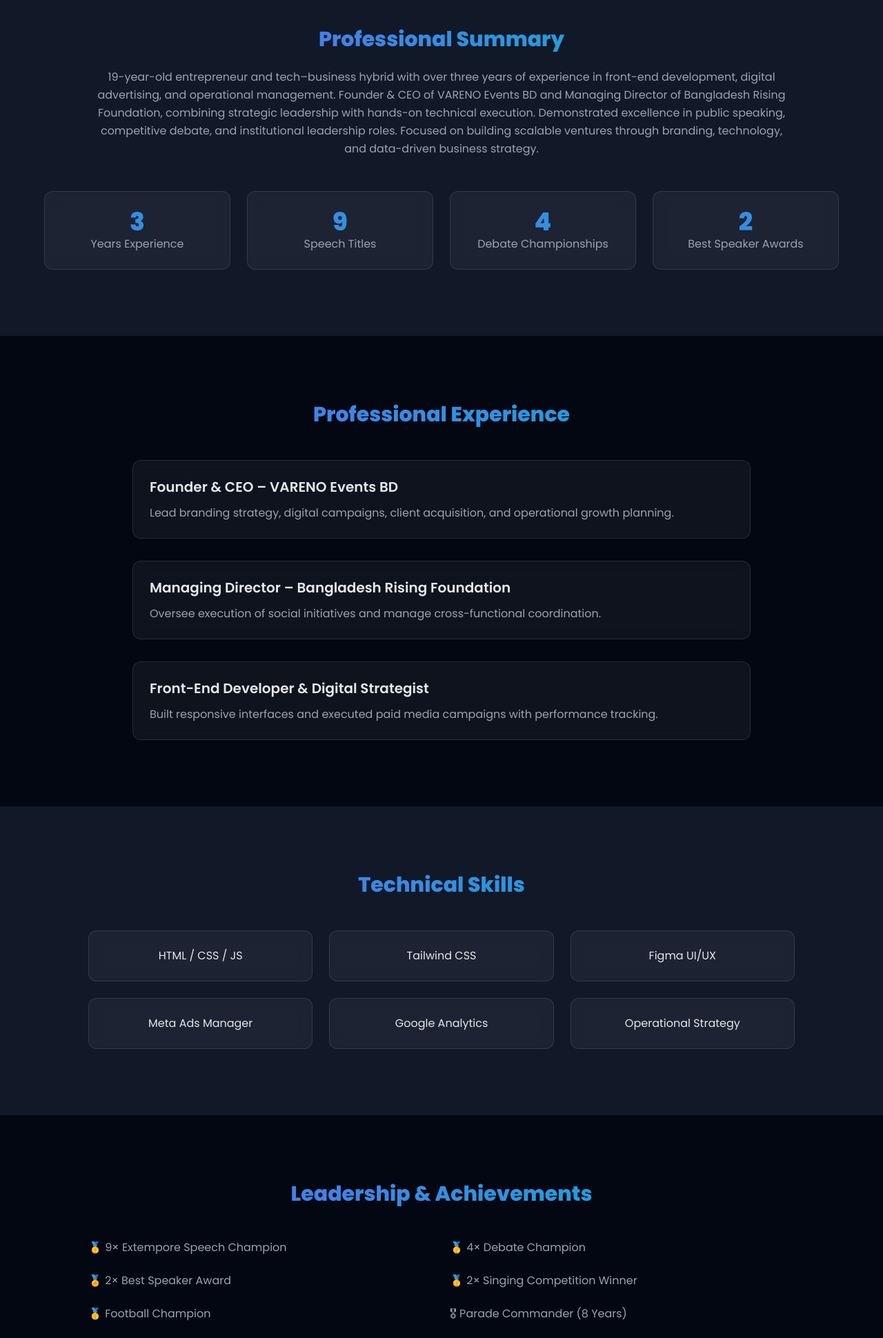
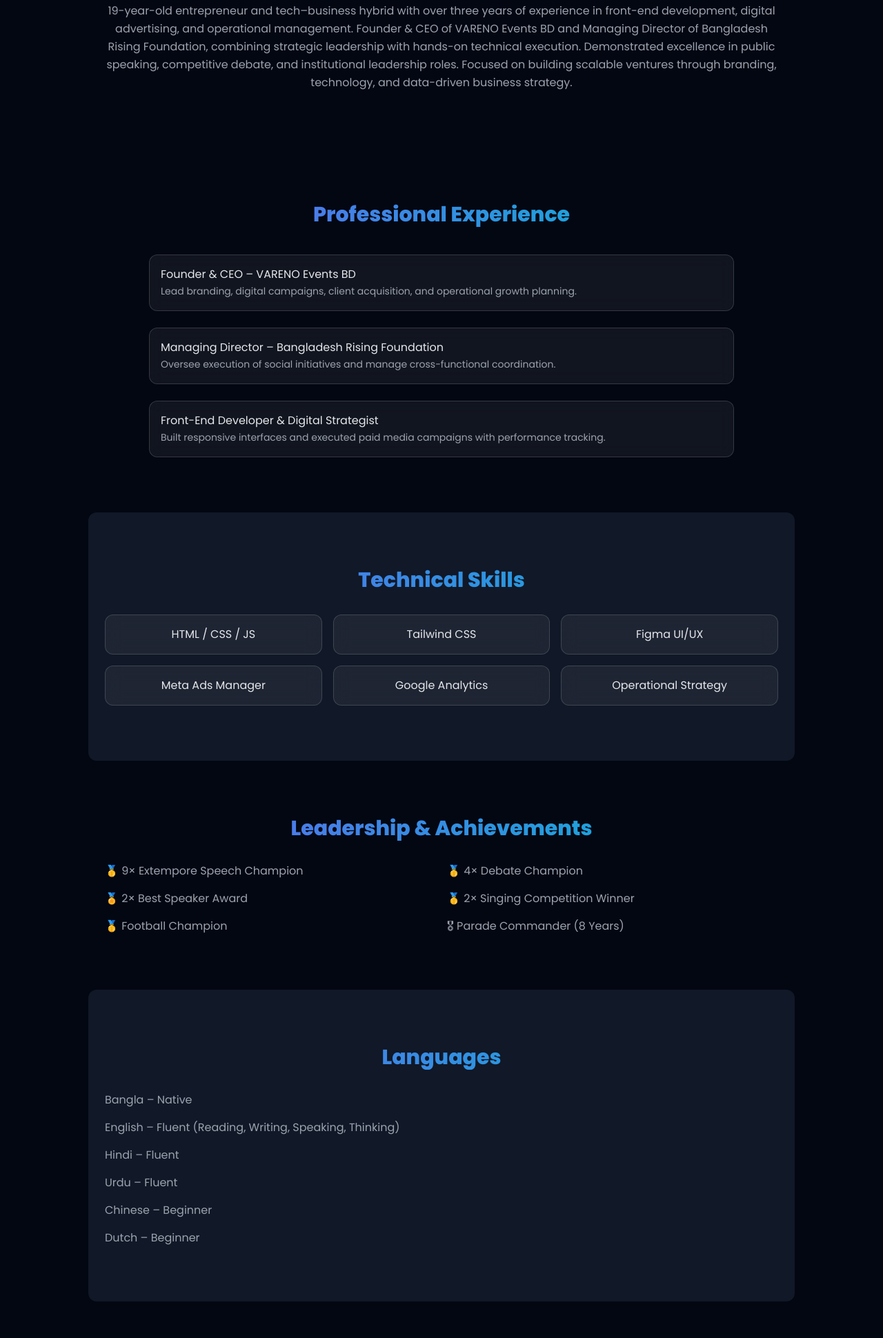
Before and after one commit to muntasir1023/MyPortfolio, a plain HTML site: page index.html in a window 1280 px wide. Shown: the part 857-2797 px from the top of the page at 69% size. Drawn offline with nearby package versions, Linux system fonts and the light colour scheme.

Commit message:
Refactor HTML structure and improve styles

```diff
--- a/index.html
+++ b/index.html
@@ -2,7 +2,7 @@
 <html lang="en">
 <head>
 <meta charset="UTF-8">
-<meta name="viewport" content="width=device-width, initial-scale=1.0">
+<meta name="viewport" content="width=device-width, initial-scale=1.0, maximum-scale=1.0, user-scalable=no">
 <title>Muntasir Hasan | Entrepreneur & Developer</title>
 
 <script src="https://cdn.tailwindcss.com"></script>
@@ -10,11 +10,35 @@
 <link href="https://fonts.googleapis.com/css2?family=Poppins:wght@300;400;600;800&display=swap" rel="stylesheet">
 
 <style>
-body { font-family: 'Poppins', sans-serif; scroll-behavior: smooth; }
-.gradient-text { background: linear-gradient(to right, #6366f1, #06b6d4); -webkit-background-clip: text; -webkit-text-fill-color: transparent; }
-.glass { background: rgba(255,255,255,0.05); backdrop-filter: blur(10px); border: 1px solid rgba(255,255,255,0.1); }
-.glow:hover, .glow:focus { box-shadow: 0 0 25px rgba(99,102,241,0.6); transform: translateY(-5px); transition: all 0.3s ease; }
-#progress { position: fixed; top:0; left:0; height:4px; background: linear-gradient(to right, #6366f1, #06b6d4); z-index:100; width:0%; }
+body {
+  font-family: 'Poppins', sans-serif;
+  scroll-behavior: smooth;
+  overflow-x: hidden;
+}
+.gradient-text {
+  background: linear-gradient(to right, #6366f1, #06b6d4);
+  -webkit-background-clip: text;
+  -webkit-text-fill-color: transparent;
+}
+.glass {
+  background: rgba(255,255,255,0.06);
+  backdrop-filter: blur(12px);
+  border: 1px solid rgba(255,255,255,0.15);
+}
+.glow:hover, .glow:focus {
+  box-shadow: 0 0 20px rgba(99,102,241,0.6);
+  transform: translateY(-3px);
+  transition: all 0.25s ease;
+}
+#progress {
+  position: fixed;
+  top: 0;
+  left: 0;
+  height: 4px;
+  width: 0%;
+  background: linear-gradient(to right, #6366f1, #06b6d4);
+  z-index: 1000;
+}
 </style>
 </head>
 
@@ -23,9 +47,11 @@ body { font-family: 'Poppins', sans-serif; scroll-behavior: smooth; }
 <div id="progress"></div>
 
 <!-- NAVBAR -->
-<nav class="fixed w-full bg-gray-900/70 backdrop-blur z-50">
-  <div class="max-w-7xl mx-auto px-6 py-4 flex justify-between items-center">
+<nav class="fixed w-full bg-gray-900/80 backdrop-blur z-50">
+  <div class="max-w-7xl mx-auto px-4 py-4 flex justify-between items-center">
     <h1 class="font-bold text-xl gradient-text">Muntasir Hasan</h1>
+
+    <!-- Desktop Links -->
     <div class="hidden md:flex space-x-6">
       <a href="#about" class="hover:text-indigo-400 transition">About</a>
       <a href="#experience" class="hover:text-indigo-400 transition">Experience</a>
@@ -34,6 +60,7 @@ body { font-family: 'Poppins', sans-serif; scroll-behavior: smooth; }
       <a href="#languages" class="hover:text-indigo-400 transition">Languages</a>
       <a href="#contact" class="hover:text-indigo-400 transition">Contact</a>
     </div>
+
     <!-- Mobile Menu Button -->
     <button id="mobile-btn" class="md:hidden focus:outline-none">
       <svg class="w-6 h-6" fill="none" stroke="currentColor" stroke-width="2" viewBox="0 0 24 24">
@@ -41,8 +68,9 @@ body { font-family: 'Poppins', sans-serif; scroll-behavior: smooth; }
       </svg>
     </button>
   </div>
+
   <!-- Mobile Menu -->
-  <div id="mobile-menu" class="hidden md:hidden bg-gray-900/80 backdrop-blur px-6 pb-4 space-y-2">
+  <div id="mobile-menu" class="hidden md:hidden bg-gray-900/95 backdrop-blur px-6 pb-4 space-y-2">
     <a href="#about" class="block py-2 hover:text-indigo-400 transition">About</a>
     <a href="#experience" class="block py-2 hover:text-indigo-400 transition">Experience</a>
     <a href="#skills" class="block py-2 hover:text-indigo-400 transition">Skills</a>
@@ -53,11 +81,9 @@ body { font-family: 'Poppins', sans-serif; scroll-behavior: smooth; }
 </nav>
 
 <!-- HERO -->
-<section class="h-screen flex flex-col items-center justify-center text-center px-6 relative overflow-hidden">
-  <div data-aos="fade-up" class="max-w-3xl">
-    <h2 class="text-4xl sm:text-5xl md:text-6xl font-extrabold mb-4">
-      <span class="gradient-text">Muntasir Hasan</span>
-    </h2>
+<section class="min-h-[90vh] flex flex-col items-center justify-center text-center px-6 relative overflow-hidden">
+  <div class="max-w-3xl">
+    <h2 class="text-4xl sm:text-5xl md:text-6xl font-extrabold mb-4 gradient-text">Muntasir Hasan</h2>
     <h3 class="text-lg sm:text-xl md:text-2xl text-gray-400 mb-6">
       <span id="typing"></span>
     </h3>
@@ -67,124 +93,77 @@ body { font-family: 'Poppins', sans-serif; scroll-behavior: smooth; }
 
     <div class="mt-8 flex flex-wrap justify-center gap-4 sm:gap-6">
       <a href="https://wa.me/8801303313212" target="_blank"
-         class="group glass px-6 sm:px-8 py-3 rounded-full transition hover:scale-105">
-         <span class="gradient-text font-semibold">WhatsApp</span>
-      </a>
+         class="glass px-6 py-3 rounded-full glow touch-manage">WhatsApp</a>
 
       <a href="https://www.linkedin.com/in/muntasirhasan1023" target="_blank"
-         class="group glass px-6 sm:px-8 py-3 rounded-full transition hover:scale-105">
-         <span class="gradient-text font-semibold">LinkedIn</span>
-      </a>
+         class="glass px-6 py-3 rounded-full glow touch-manage">LinkedIn</a>
 
       <a href="https://github.com/muntasir1023/MyPortfolio/raw/main/Muntasir%20Hasan%20CV.pdf" target="_blank"
-         class="group bg-gradient-to-r from-indigo-500 to-cyan-500 px-6 sm:px-8 py-3 rounded-full transition hover:scale-105">
-         <span class="font-semibold">Download CV</span>
-      </a>
+         class="bg-gradient-to-r from-indigo-500 to-cyan-500 px-6 py-3 rounded-full glow touch-manage">Download CV</a>
     </div>
   </div>
 </section>
 
 <!-- ABOUT -->
-<section id="about" class="py-20 sm:py-24 px-6 bg-gray-900">
-  <div class="max-w-5xl mx-auto text-center" data-aos="fade-up">
-    <h2 class="text-2xl sm:text-3xl font-bold gradient-text mb-6">Professional Summary</h2>
-    <p class="text-gray-400 leading-relaxed">
-      19-year-old entrepreneur and tech–business hybrid with over three years of experience in front-end development, digital advertising, and operational management. Founder & CEO of VARENO Events BD and Managing Director of Bangladesh Rising Foundation, combining strategic leadership with hands-on technical execution. Demonstrated excellence in public speaking, competitive debate, and institutional leadership roles. Focused on building scalable ventures through branding, technology, and data-driven business strategy.
-    </p>
-  </div>
-
-  <div class="max-w-6xl mx-auto grid sm:grid-cols-2 md:grid-cols-4 gap-6 mt-12 text-center">
-    <div class="glass p-6 rounded-xl" data-aos="zoom-in">
-      <h3 class="text-3xl sm:text-4xl font-bold gradient-text counter" data-target="3">0</h3>
-      <p class="text-gray-400">Years Experience</p>
-    </div>
-    <div class="glass p-6 rounded-xl" data-aos="zoom-in">
-      <h3 class="text-3xl sm:text-4xl font-bold gradient-text counter" data-target="9">0</h3>
-      <p class="text-gray-400">Speech Titles</p>
-    </div>
-    <div class="glass p-6 rounded-xl" data-aos="zoom-in">
-      <h3 class="text-3xl sm:text-4xl font-bold gradient-text counter" data-target="4">0</h3>
-      <p class="text-gray-400">Debate Championships</p>
-    </div>
-    <div class="glass p-6 rounded-xl" data-aos="zoom-in">
-      <h3 class="text-3xl sm:text-4xl font-bold gradient-text counter" data-target="2">0</h3>
-      <p class="text-gray-400">Best Speaker Awards</p>
-    </div>
-  </div>
+<section id="about" class="py-16 sm:py-20 px-4 sm:px-6 max-w-5xl mx-auto">
+  <h2 class="text-2xl sm:text-3xl font-bold text-center gradient-text mb-6">Professional Summary</h2>
+  <p class="text-gray-400 leading-relaxed text-center">
+    19-year-old entrepreneur and tech–business hybrid with over three years of experience in front-end development, digital advertising, and operational management. Founder & CEO of VARENO Events BD and Managing Director of Bangladesh Rising Foundation, combining strategic leadership with hands-on technical execution. Demonstrated excellence in public speaking, competitive debate, and institutional leadership roles. Focused on building scalable ventures through branding, technology, and data-driven business strategy.
+  </p>
 </section>
 
 <!-- EXPERIENCE -->
-<section id="experience" class="py-20 sm:py-24 px-6">
-  <h2 class="text-2xl sm:text-3xl font-bold text-center gradient-text mb-12" data-aos="fade-up">
-    Professional Experience
-  </h2>
-
-  <div class="max-w-4xl mx-auto space-y-8">
-    <div class="glass p-6 rounded-xl glow transition" data-aos="fade-right">
-      <h3 class="text-lg sm:text-xl font-semibold">Founder & CEO – VARENO Events BD</h3>
-      <p class="text-gray-400 mt-2 sm:mt-3">
-        Lead branding strategy, digital campaigns, client acquisition, and operational growth planning.
-      </p>
-    </div>
-
-    <div class="glass p-6 rounded-xl glow transition" data-aos="fade-left">
-      <h3 class="text-lg sm:text-xl font-semibold">Managing Director – Bangladesh Rising Foundation</h3>
-      <p class="text-gray-400 mt-2 sm:mt-3">
-        Oversee execution of social initiatives and manage cross-functional coordination.
-      </p>
-    </div>
-
-    <div class="glass p-6 rounded-xl glow transition" data-aos="fade-right">
-      <h3 class="text-lg sm:text-xl font-semibold">Front-End Developer & Digital Strategist</h3>
-      <p class="text-gray-400 mt-2 sm:mt-3">
-        Built responsive interfaces and executed paid media campaigns with performance tracking.
-      </p>
-    </div>
+<section id="experience" class="py-16 sm:py-20 px-4 sm:px-6 max-w-4xl mx-auto">
+  <h2 class="text-2xl sm:text-3xl font-bold text-center gradient-text mb-10">Professional Experience</h2>
+  <div class="space-y-6">
+    <div class="glass p-4 rounded-xl glow">Founder & CEO – VARENO Events BD<br><span class="text-gray-400 text-sm">Lead branding, digital campaigns, client acquisition, and operational growth planning.</span></div>
+    <div class="glass p-4 rounded-xl glow">Managing Director – Bangladesh Rising Foundation<br><span class="text-gray-400 text-sm">Oversee execution of social initiatives and manage cross-functional coordination.</span></div>
+    <div class="glass p-4 rounded-xl glow">Front-End Developer & Digital Strategist<br><span class="text-gray-400 text-sm">Built responsive interfaces and executed paid media campaigns with performance tracking.</span></div>
   </div>
 </section>
 
 <!-- SKILLS -->
-<section id="skills" class="py-20 sm:py-24 bg-gray-900 px-6">
-  <h2 class="text-2xl sm:text-3xl font-bold text-center gradient-text mb-12" data-aos="fade-up">Technical Skills</h2>
-  <div class="max-w-5xl mx-auto grid sm:grid-cols-2 md:grid-cols-3 gap-6 text-center">
-    <div class="glass p-4 sm:p-6 rounded-xl glow">HTML / CSS / JS</div>
-    <div class="glass p-4 sm:p-6 rounded-xl glow">Tailwind CSS</div>
-    <div class="glass p-4 sm:p-6 rounded-xl glow">Figma UI/UX</div>
-    <div class="glass p-4 sm:p-6 rounded-xl glow">Meta Ads Manager</div>
-    <div class="glass p-4 sm:p-6 rounded-xl glow">Google Analytics</div>
-    <div class="glass p-4 sm:p-6 rounded-xl glow">Operational Strategy</div>
+<section id="skills" class="py-16 sm:py-20 px-4 sm:px-6 max-w-5xl mx-auto bg-gray-900 rounded-xl">
+  <h2 class="text-2xl sm:text-3xl font-bold text-center gradient-text mb-8">Technical Skills</h2>
+  <div class="grid sm:grid-cols-2 md:grid-cols-3 gap-4 text-center">
+    <div class="glass p-4 rounded-xl glow">HTML / CSS / JS</div>
+    <div class="glass p-4 rounded-xl glow">Tailwind CSS</div>
+    <div class="glass p-4 rounded-xl glow">Figma UI/UX</div>
+    <div class="glass p-4 rounded-xl glow">Meta Ads Manager</div>
+    <div class="glass p-4 rounded-xl glow">Google Analytics</div>
+    <div class="glass p-4 rounded-xl glow">Operational Strategy</div>
   </div>
 </section>
 
 <!-- ACHIEVEMENTS -->
-<section id="achievements" class="py-20 sm:py-24 px-6">
-  <h2 class="text-2xl sm:text-3xl font-bold text-center gradient-text mb-12" data-aos="fade-up">Leadership & Achievements</h2>
-  <div class="max-w-5xl mx-auto grid sm:grid-cols-2 gap-6 text-gray-400 text-sm sm:text-base">
-    <div data-aos="fade-right">🥇 9× Extempore Speech Champion</div>
-    <div data-aos="fade-left">🥇 4× Debate Champion</div>
-    <div data-aos="fade-right">🏅 2× Best Speaker Award</div>
-    <div data-aos="fade-left">🥇 2× Singing Competition Winner</div>
-    <div data-aos="fade-right">🥇 Football Champion</div>
-    <div data-aos="fade-left">🎖 Parade Commander (8 Years)</div>
+<section id="achievements" class="py-16 sm:py-20 px-4 sm:px-6 max-w-5xl mx-auto">
+  <h2 class="text-2xl sm:text-3xl font-bold text-center gradient-text mb-8">Leadership & Achievements</h2>
+  <div class="grid sm:grid-cols-2 gap-4 text-gray-400 text-sm sm:text-base">
+    <div>🥇 9× Extempore Speech Champion</div>
+    <div>🥇 4× Debate Champion</div>
+    <div>🏅 2× Best Speaker Award</div>
+    <div>🥇 2× Singing Competition Winner</div>
+    <div>🥇 Football Champion</div>
+    <div>🎖 Parade Commander (8 Years)</div>
   </div>
 </section>
 
 <!-- LANGUAGES -->
-<section id="languages" class="py-20 sm:py-24 bg-gray-900 px-6">
-<h2 class="text-2xl sm:text-3xl font-bold text-center gradient-text mb-12" data-aos="fade-up">Languages</h2>
-<div class="max-w-5xl mx-auto space-y-6">
-  <div data-aos="fade-right"><div class="flex justify-between mb-1"><span>Bangla</span><span class="text-indigo-400">Native</span></div><div class="w-full bg-gray-800 rounded-full h-3"><div class="bg-gradient-to-r from-indigo-500 to-cyan-500 h-3 rounded-full" style="width:100%"></div></div></div>
-  <div data-aos="fade-left"><div class="flex justify-between mb-1"><span>English</span><span class="text-indigo-400">Fluent</span></div><div class="w-full bg-gray-800 rounded-full h-3"><div class="bg-gradient-to-r from-indigo-500 to-cyan-500 h-3 rounded-full" style="width:95%"></div></div></div>
-  <div data-aos="fade-right"><div class="flex justify-between mb-1"><span>Hindi</span><span class="text-indigo-400">Fluent</span></div><div class="w-full bg-gray-800 rounded-full h-3"><div class="bg-gradient-to-r from-indigo-500 to-cyan-500 h-3 rounded-full" style="width:90%"></div></div></div>
-  <div data-aos="fade-left"><div class="flex justify-between mb-1"><span>Urdu</span><span class="text-indigo-400">Fluent</span></div><div class="w-full bg-gray-800 rounded-full h-3"><div class="bg-gradient-to-r from-indigo-500 to-cyan-500 h-3 rounded-full" style="width:88%"></div></div></div>
-  <div data-aos="fade-right"><div class="flex justify-between mb-1"><span>Chinese</span><span class="text-indigo-400">Beginner</span></div><div class="w-full bg-gray-800 rounded-full h-3"><div class="bg-gradient-to-r from-indigo-500 to-cyan-500 h-3 rounded-full" style="width:35%"></div></div></div>
-  <div data-aos="fade-left"><div class="flex justify-between mb-1"><span>Dutch</span><span class="text-indigo-400">Beginner</span></div><div class="w-full bg-gray-800 rounded-full h-3"><div class="bg-gradient-to-r from-indigo-500 to-cyan-500 h-3 rounded-full" style="width:30%"></div></div></div>
+<section id="languages" class="py-16 sm:py-20 px-4 sm:px-6 max-w-5xl mx-auto bg-gray-900 rounded-xl">
+<h2 class="text-2xl sm:text-3xl font-bold text-center gradient-text mb-8">Languages</h2>
+<div class="space-y-4 text-gray-400 text-sm sm:text-base">
+  <div>Bangla – Native</div>
+  <div>English – Fluent (Reading, Writing, Speaking, Thinking)</div>
+  <div>Hindi – Fluent</div>
+  <div>Urdu – Fluent</div>
+  <div>Chinese – Beginner</div>
+  <div>Dutch – Beginner</div>
 </div>
 </section>
 
 <!-- CONTACT -->
-<section id="contact" class="py-20 sm:py-24 px-6 text-center">
-<h2 class="text-2xl sm:text-3xl font-bold gradient-text mb-6" data-aos="fade-up">Contact</h2>
+<section id="contact" class="py-16 sm:py-20 px-4 sm:px-6 text-center">
+<h2 class="text-2xl sm:text-3xl font-bold gradient-text mb-4">Contact</h2>
 <div class="space-y-2 text-gray-400 text-sm sm:text-base">
 <p>📍 Tangail, Bangladesh</p>
 <p>📞 +8801303313212</p>
@@ -200,39 +179,36 @@ body { font-family: 'Poppins', sans-serif; scroll-behavior: smooth; }
 
 <script src="https://unpkg.com/aos@2.3.4/dist/aos.js"></script>
 <script>
-AOS.init();
+AOS.init({ once: true }); // initialize animations once per scroll
 
-/* Mobile menu toggle */
+// Mobile menu toggle
 const mobileBtn = document.getElementById('mobile-btn');
 const mobileMenu = document.getElementById('mobile-menu');
-mobileBtn.addEventListener('click', () => {
-  mobileMenu.classList.toggle('hidden');
+mobileBtn.addEventListener('click', () => mobileMenu.classList.toggle('hidden'));
+
+// Scroll progress bar
+window.addEventListener('scroll', () => {
+  const winScroll = document.documentElement.scrollTop;
+  const height = document.documentElement.scrollHeight - document.documentElement.clientHeight;
+  document.getElementById("progress").style.width = (winScroll / height) * 100 + "%";
 });
 
-/* Scroll progress */
-window.onscroll = function() {
-  let winScroll = document.body.scrollTop || document.documentElement.scrollTop;
-  let height = document.documentElement.scrollHeight - document.documentElement.clientHeight;
-  let scrolled = (winScroll / height) * 100;
-  document.getElementById("progress").style.width = scrolled + "%";
-};
-
-/* Typing effect */
+// Typing effect
 const text = ["Entrepreneur", "Front-End Developer", "Digital Strategist", "Public Speaker"];
 let count = 0, index = 0;
+const typingEl = document.getElementById("typing");
 (function type() {
   if(count === text.length) count = 0;
-  let current = text[count];
-  document.getElementById("typing").textContent = current.slice(0, ++index);
+  const current = text[count];
+  typingEl.textContent = current.slice(0, ++index);
   if(index === current.length){
     count++; index = 0;
     setTimeout(type, 1000);
   } else { setTimeout(type, 100); }
 })();
 
-/* Counter animation */
-const counters = document.querySelectorAll('.counter');
-counters.forEach(counter => {
+// Counter animation
+document.querySelectorAll('.counter').forEach(counter => {
   counter.innerText = '0';
   const update = () => {
     const target = +counter.getAttribute('data-target');
```
